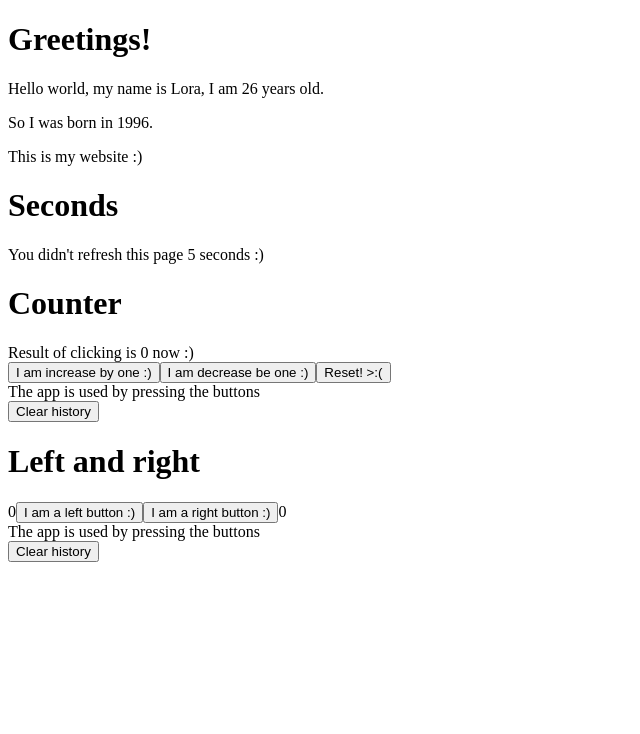
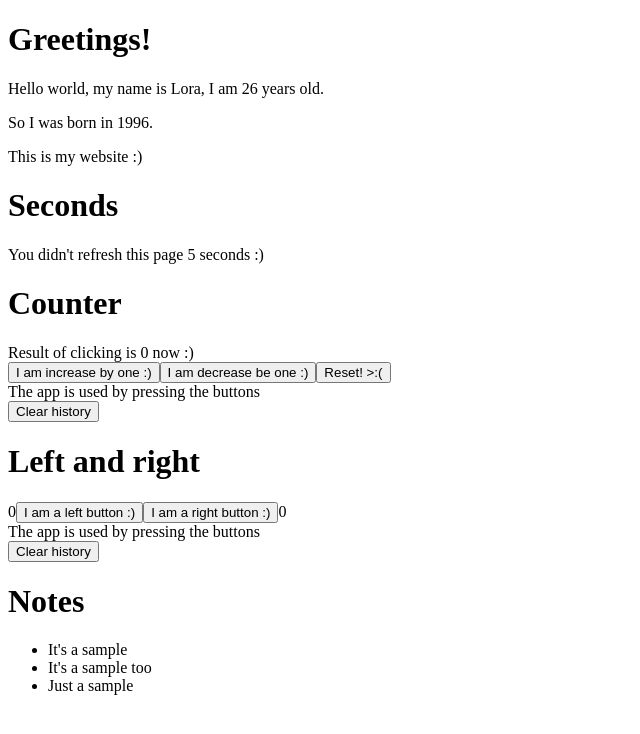
Before and after one commit to loreliawand/ncitylab, a React (Create React App) app: page / in a window 1280 px wide. Shown: the top 734 px of the page, without its empty margins (0-640 px from the left). Built offline with nearby package versions, Linux system fonts and the light colour scheme.

Commit message:
Created and rendered collection

```diff
--- a/src/App.js
+++ b/src/App.js
@@ -35,7 +35,7 @@ const History = (props) => {
   return <div>Button press history: {props.allClicks.join(' ')}</div>;
 };
 
-const App = () => {
+const App = (props) => {
   const [seconds, countSeconds] = useState(0);
   const [counter, setCounter] = useState(0);
   const [counterHistory, setCounterHistory] = useState([]);
@@ -75,10 +75,14 @@ const App = () => {
     setAll([]);
   };
 
+  const { notes } = props;
+
   return (
     <div>
-      <h1>Greetings!</h1>
-      <Hello />
+      <div>
+        <h1>Greetings!</h1>
+        <Hello />
+      </div>
 
       <div>
         <h1>Seconds</h1>
@@ -104,6 +108,15 @@ const App = () => {
         <History allClicks={allClicks} />
         <Button handleClick={clearAllHistory} text="Clear history" />
       </div>
+
+      <div>
+        <h1>Notes</h1>
+        <ul>
+          {notes.map((note) => (
+            <li>{note.content}</li>
+          ))}
+        </ul>
+      </div>
     </div>
   );
 };
--- a/src/index.js
+++ b/src/index.js
@@ -3,4 +3,28 @@ import App from './App';
 
 let counter = 1;
 
-ReactDOM.render(<App counter={counter} />, document.getElementById('root'));
+const notes = [
+  {
+    id: 1,
+    content: "It's a sample",
+    date: '2022-02-20T14:04:31.098Z',
+    important: false,
+  },
+  {
+    id: 2,
+    content: "It's a sample too",
+    date: '2022-02-20T14:05:46.091Z',
+    important: false,
+  },
+  {
+    id: 3,
+    content: 'Just a sample',
+    date: '2022-02-23T14:06:55.298Z',
+    important: false,
+  },
+];
+
+ReactDOM.render(
+  <App counter={counter} notes={notes} />,
+  document.getElementById('root')
+);
```
